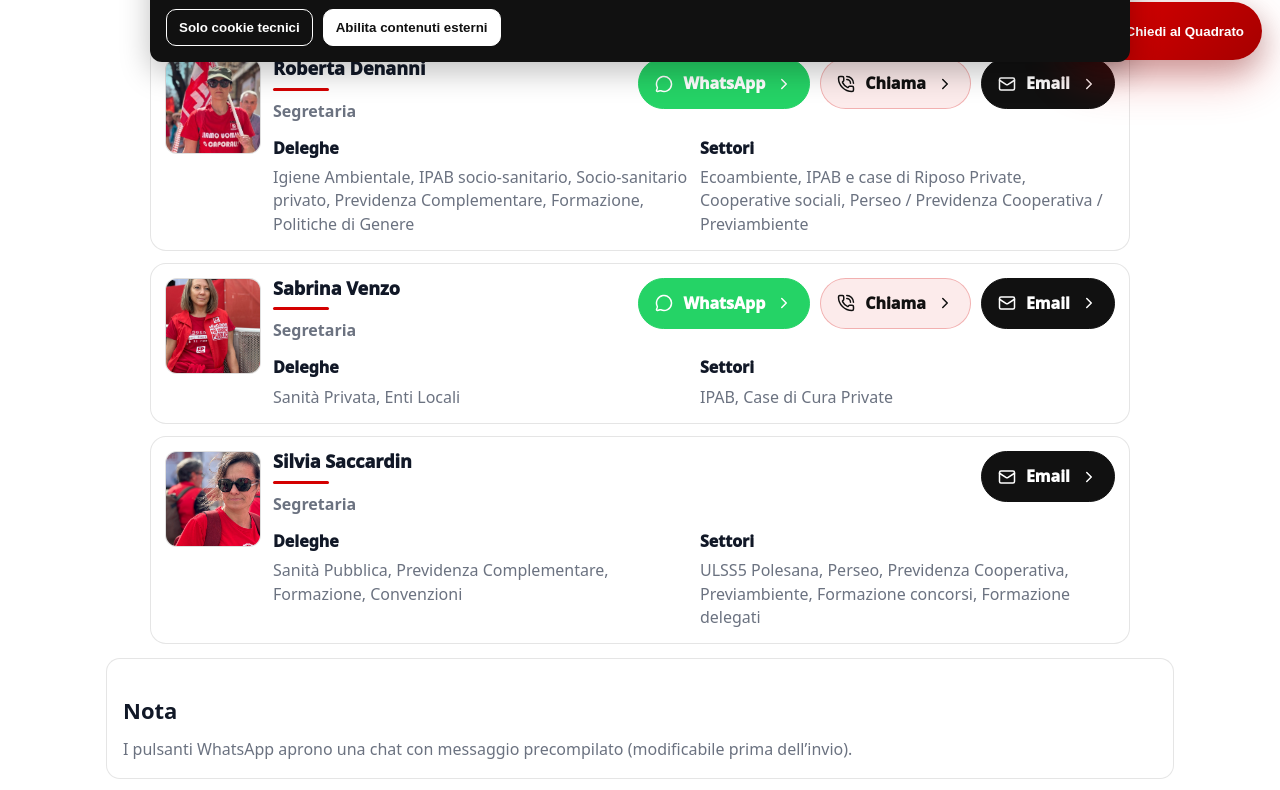
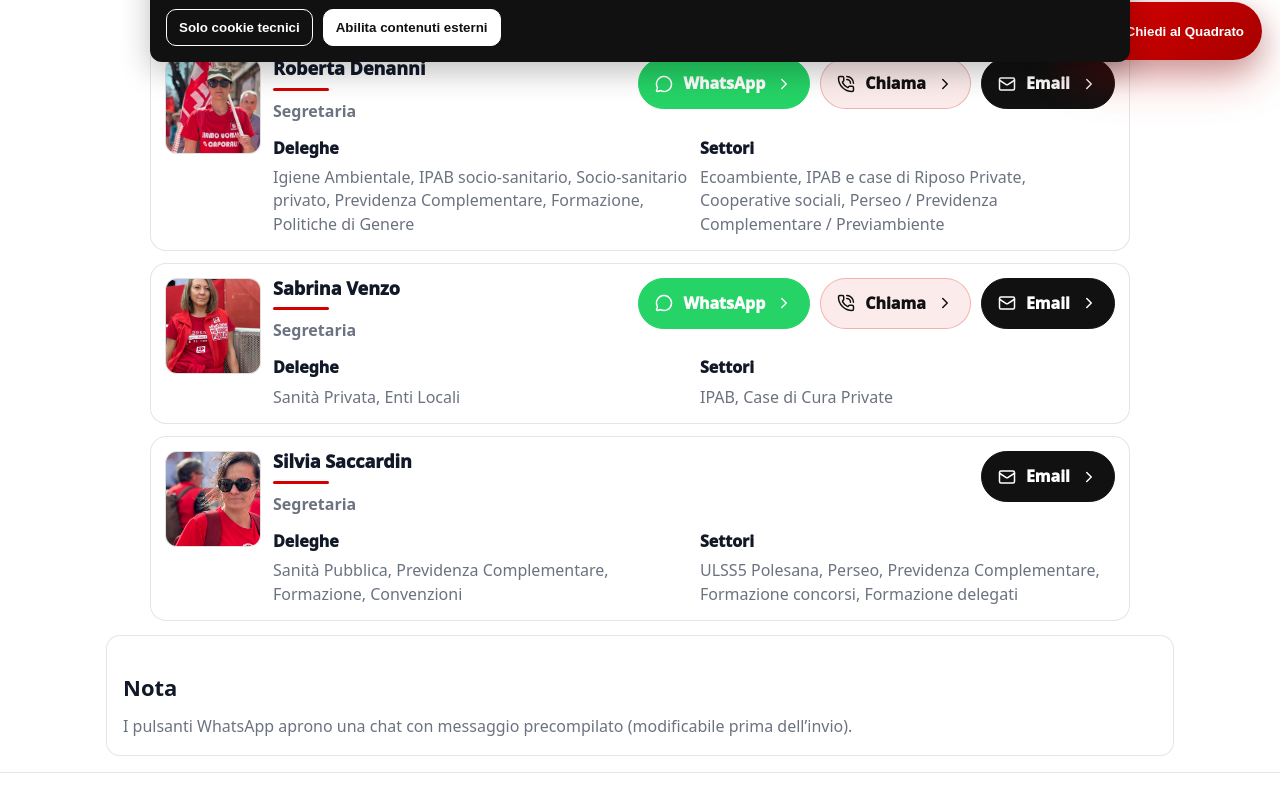
Before and after one commit to pasqualebrenga/fpcgilrovigo-web, a Next.js app: page /chi-siamo in a window 1280 px wide. Shown: the part 722-1512 px from the top of the page. Built offline with nearby package versions, Linux system fonts and the light colour scheme.

Commit message:
Aggiorna previdenza segreteria

```diff
--- a/app/chi-siamo/page.tsx
+++ b/app/chi-siamo/page.tsx
@@ -126,7 +126,7 @@ const PERSONE: Persona[] = [
     ruolo: "Segretaria",
     deleghe: "Igiene Ambientale, IPAB socio-sanitario, Socio-sanitario privato, Previdenza Complementare, Formazione, Politiche di Genere",
     settori:
-      "Ecoambiente, IPAB e case di Riposo Private, Cooperative sociali, Perseo / Previdenza Cooperativa / Previambiente",
+      "Ecoambiente, IPAB e case di Riposo Private, Cooperative sociali, Perseo / Previdenza Complementare / Previambiente",
     telefono: "3450623870",
     email: "fp.ro.denanni@veneto.cgil.it",
     foto: "/segreteria/denanni.jpg",
@@ -146,7 +146,7 @@ const PERSONE: Persona[] = [
     nome: "Silvia Saccardin",
     ruolo: "Segretaria",
     deleghe: "Sanità Pubblica, Previdenza Complementare, Formazione, Convenzioni",
-    settori: "ULSS5 Polesana, Perseo, Previdenza Cooperativa, Previambiente, Formazione concorsi, Formazione delegati",
+    settori: "ULSS5 Polesana, Perseo, Previdenza Complementare, Formazione concorsi, Formazione delegati",
     email: "fp.ro.saccardin@veneto.cgil.it",
     foto: "/segreteria/saccardin.jpg",
   },
```
